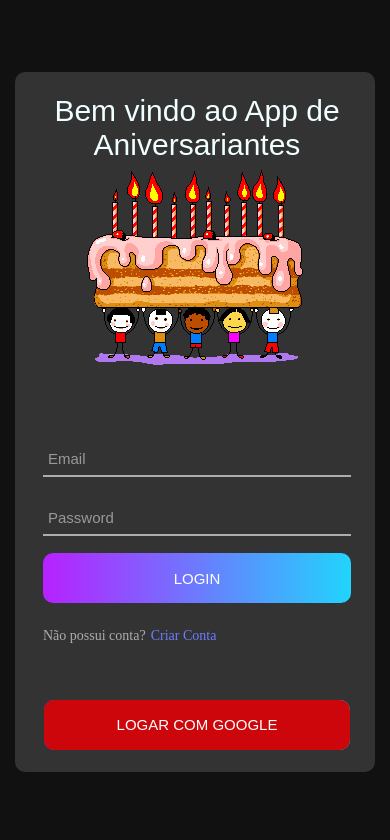
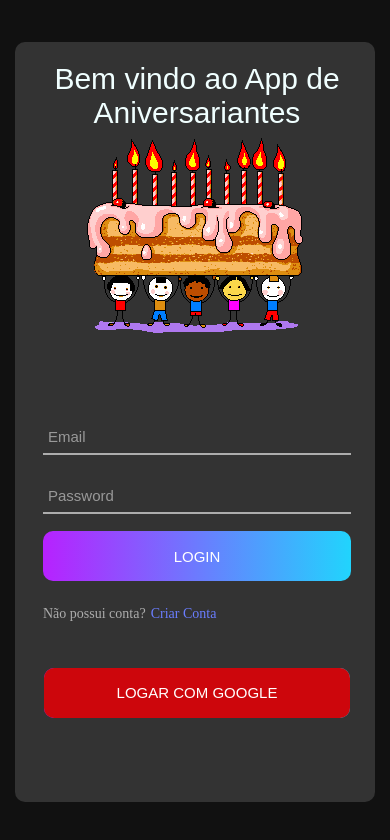
Before and after one commit to Luciara-Abreu/API_Aniversariantes_POSTGRES_FRONT, a React (Create React App) app: page /entrar in a window 390 px wide. Shown: the top 840 px of the page. Built offline with nearby package versions, Linux system fonts and the light colour scheme.

Commit message:
responsiveness adjustment

```diff
--- a/src/App/pages/login/styles.ts
+++ b/src/App/pages/login/styles.ts
@@ -18,10 +18,11 @@ const ContainerLogin = styled.div`
 `
 const WrapLogin = styled.div`
   width: 390px;
-  height: auto;
+  //height: auto;
+  height: 90vh;
   background-color: #333;
   border-radius: 10px;
-  padding: 22px 24px 2px 28px;
+  padding: 20px 24px 10px 28px;
 
 //para não gerar scrow na página
   overflow: hidden;
@@ -58,6 +59,7 @@ const WrapLogin = styled.div`
 
 const LoginForm = styled.div`
 width: 100%;
+padding-bottom: 1px;
 
 @media (max-width: 768px)and (min-width: 481px) {
     width: 340px;
@@ -79,15 +81,17 @@ const LoginFormTitle = styled.div`
 const DivLogo = styled.div`
   width: 90px;
   margin-left: 35px;
-  padding-bottom: 20px;
+  padding-bottom: 120px;
 
   @media (max-width: 768px)and (min-width: 481px) {
     width: 50px;
     margin-left: 35px;
+    padding-bottom: 30px;
 }
   @media (max-width: 480px)and (min-width: 320px) {
     width: 30px;
     margin-left: 35px;
+    padding-bottom: 30px;
   }
 `
 const LogoForm = styled.div`
```
